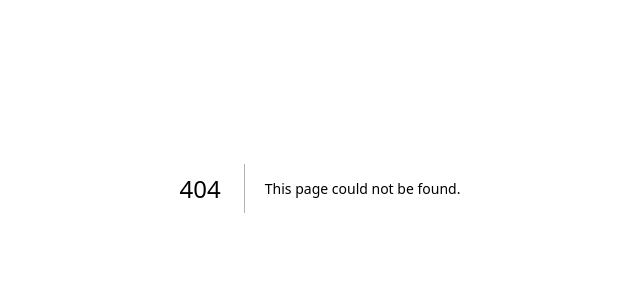
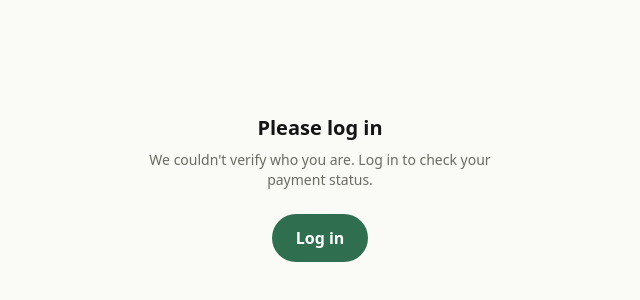
Before and after one commit to marvelousfxmt5-collab/course-platform, a Next.js app: page /payment/success in a window 1280 px wide. Before the commit this address had no page. Shown: the part 212-512 px from the top of the page, without its empty margins (320-960 px from the left). Built offline with nearby package versions, Linux system fonts and the light colour scheme; no server answers.

Commit message:
Create page.tsx

```diff
--- /dev/null
+++ b/app/payment/success/page.tsx
@@ -0,0 +1,114 @@
+'use client'
+
+import { useEffect, useState } from 'react'
+import Link from 'next/link'
+import { useSearchParams } from 'next/navigation'
+import { createClient } from '@/lib/supabase-browser'
+
+export default function PaymentSuccessPage() {
+  const [status, setStatus] = useState<'checking' | 'success' | 'pending' | 'error'>(
+    'checking'
+  )
+  const searchParams = useSearchParams()
+  const reference = searchParams.get('reference') || searchParams.get('trxref')
+
+  useEffect(() => {
+    let attempts = 0
+    const supabase = createClient()
+
+    async function checkStatus() {
+      attempts += 1
+
+      const {
+        data: { user },
+      } = await supabase.auth.getUser()
+
+      if (!user) {
+        setStatus('error')
+        return
+      }
+
+      const { data } = await supabase
+        .from('purchases')
+        .select('status')
+        .eq('user_id', user.id)
+        .eq('status', 'success')
+        .maybeSingle()
+
+      if (data) {
+        setStatus('success')
+        return
+      }
+
+      // Webhook can take a few seconds to arrive — poll briefly
+      if (attempts < 8) {
+        setTimeout(checkStatus, 1500)
+      } else {
+        setStatus('pending')
+      }
+    }
+
+    checkStatus()
+  }, [reference])
+
+  return (
+    <main className="flex min-h-screen items-center justify-center px-6 text-center">
+      <div className="max-w-sm">
+        {status === 'checking' && (
+          <>
+            <h1 className="text-xl font-semibold">Confirming your payment…</h1>
+            <p className="mt-2 text-sm text-[var(--muted)]">
+              This usually takes just a few seconds.
+            </p>
+          </>
+        )}
+
+        {status === 'success' && (
+          <>
+            <h1 className="text-2xl font-bold text-[var(--accent)]">You're in 🎉</h1>
+            <p className="mt-2 text-[var(--muted)]">
+              Your payment was confirmed. Your course is ready.
+            </p>
+            <Link
+              href="/dashboard"
+              className="focus-ring mt-6 inline-block rounded-full bg-[var(--accent)] px-6 py-3 font-semibold text-white"
+            >
+              Go to course
+            </Link>
+          </>
+        )}
+
+        {status === 'pending' && (
+          <>
+            <h1 className="text-xl font-semibold">Still confirming</h1>
+            <p className="mt-2 text-sm text-[var(--muted)]">
+              Your payment may still be processing. Refresh this page in a minute,
+              or check your dashboard — it'll unlock automatically once confirmed.
+            </p>
+            <Link
+              href="/dashboard"
+              className="focus-ring mt-6 inline-block rounded-full border border-[var(--ink)] px-6 py-3 font-semibold"
+            >
+              Check dashboard
+            </Link>
+          </>
+        )}
+
+        {status === 'error' && (
+          <>
+            <h1 className="text-xl font-semibold">Please log in</h1>
+            <p className="mt-2 text-sm text-[var(--muted)]">
+              We couldn't verify who you are. Log in to check your payment status.
+            </p>
+            <Link
+              href="/login"
+              className="focus-ring mt-6 inline-block rounded-full bg-[var(--accent)] px-6 py-3 font-semibold text-white"
+            >
+              Log in
+            </Link>
+          </>
+        )}
+      </div>
+    </main>
+  )
+}
```
